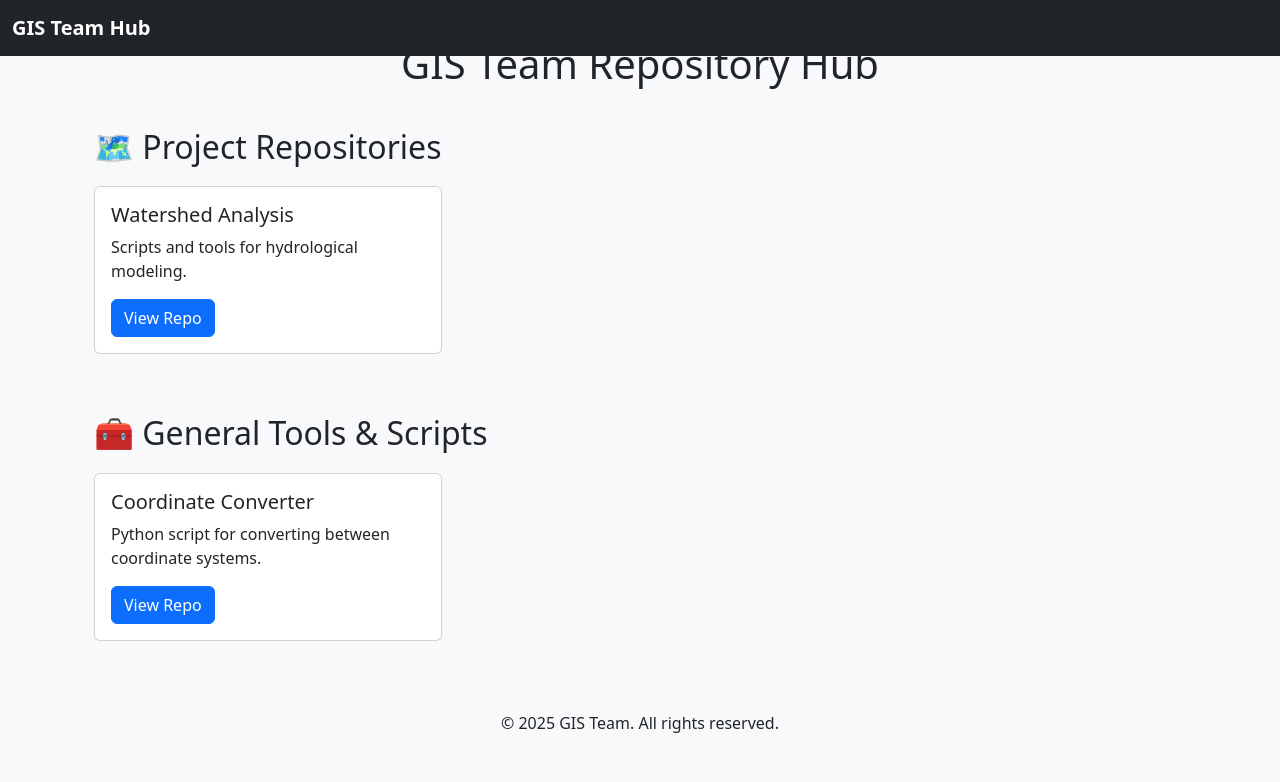
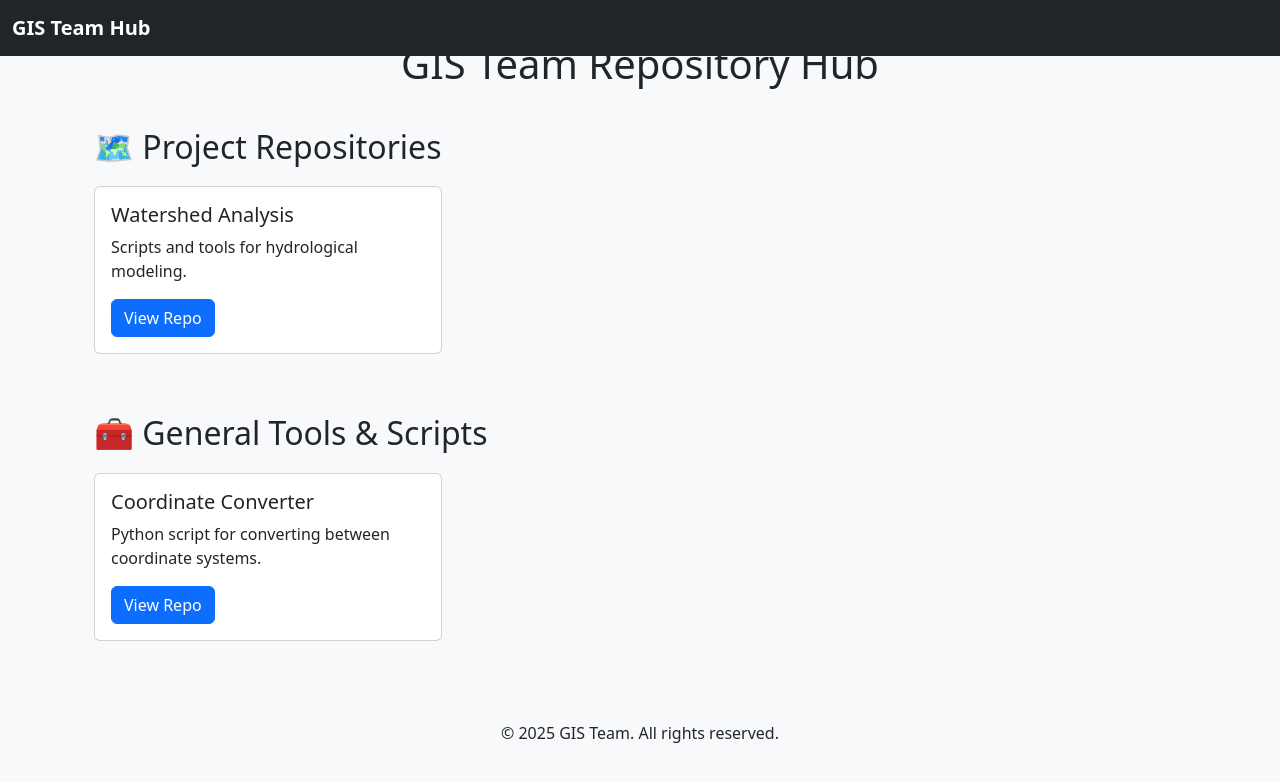
Before and after one commit to patjohns/pages_testing, a Jekyll site: the page built from index.html, in a window 1280 px wide. Shown: the top 782 px of the page. Built offline with Jekyll 4.4.1, drawn with Linux system fonts in a browser that asks for light colours.

Commit message:
Update default.html

```diff
--- a/_layouts/default.html
+++ b/_layouts/default.html
@@ -13,7 +13,7 @@
     footer {
       background-color: #f8f9fa;
       padding: 20px 0;
-      margin-top: 30px;
+      margin-top: 40px;
     }
     .navbar-brand {
       font-weight: bold;
```
